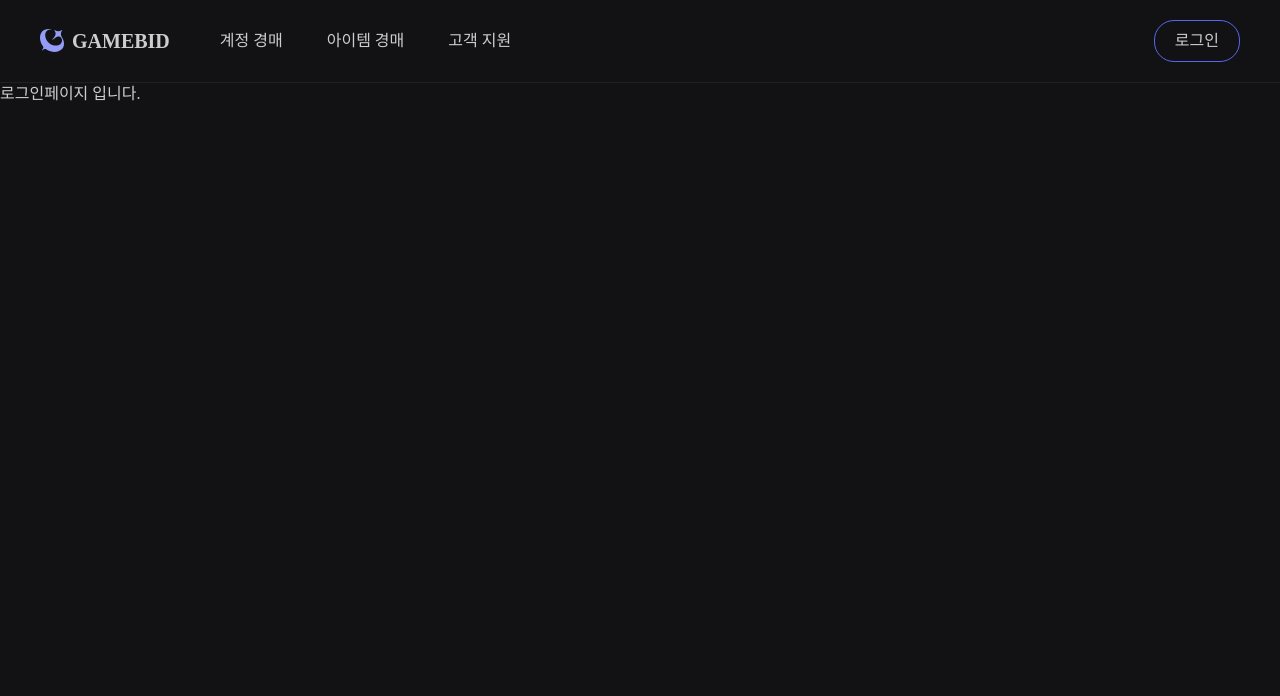
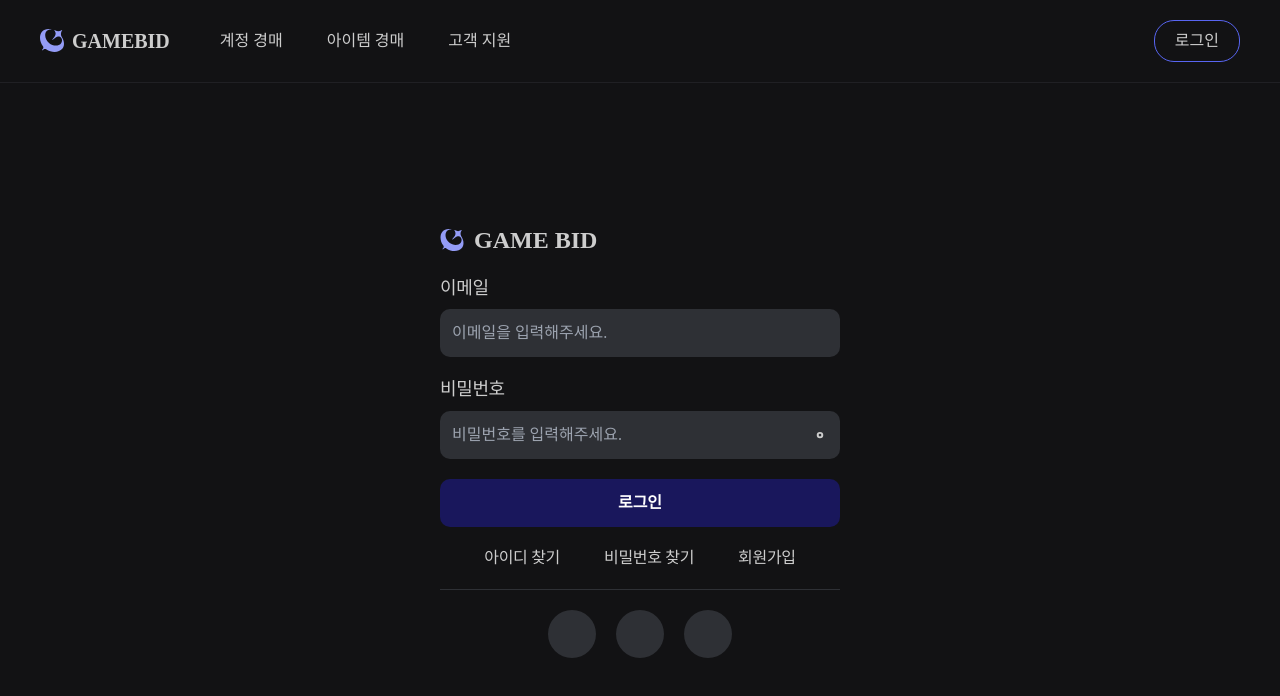
Before and after one commit to wlrnjs/front, a Next.js app: page /login in a window 1280 px wide. Shown: the top 696 px of the page. Built offline with nearby package versions, Linux system fonts and the light colour scheme; a web font is replaced by a local one.

Commit message:
design:login-ui

```diff
--- a/package.json
+++ b/package.json
@@ -16,6 +16,7 @@
     "next": "15.2.4",
     "react": "^19.0.0",
     "react-dom": "^19.0.0",
+    "react-hook-form": "^7.55.0",
     "tailwind-merge": "^3.1.0",
     "zustand": "^5.0.3"
   },
--- a/src/Icons/Constants.tsx
+++ b/src/Icons/Constants.tsx
@@ -1,5 +1,5 @@
 const ICONS = {
-  NEW_SVG: {
+  LOGO_SVG: {
     svgOptions: {
       viewBox: "0 0 24 24",
     },
@@ -10,7 +10,6 @@ const ICONS = {
       />
     ),
   },
-  // 아래 계속 추가
   GNB1: {
     svgOptions: {
       viewBox: "0 0 24 24",
@@ -52,6 +51,39 @@ const ICONS = {
       />
     ),
   },
+  CLOSE_SVG: {
+    svgOptions: {
+      viewBox: "0 0 24 25",
+    },
+    icon: (
+      <>
+        <path
+          d="M16 8.56897L8 16.569"
+          stroke="#CDCDCD"
+          strokeWidth="2"
+          strokeLinecap="round"
+        />
+        <path
+          d="M16 16.569L8 8.56897"
+          stroke="#CDCDCD"
+          strokeWidth="2"
+          strokeLinecap="round"
+        />
+      </>
+    ),
+  },
+  PASSWORD_EYE_SVG: {
+    svgOptions: {
+      viewBox: "0 0 24 25",
+    },
+    icon: (
+      <path
+        d="M14.3999 12.5982C14.3999 13.8879 13.3254 14.9335 11.9999 14.9335C10.6744 14.9335 9.5999 13.8879 9.5999 12.5982C9.5999 11.3084 10.6744 10.2628 11.9999 10.2628C13.3254 10.2628 14.3999 11.3084 14.3999 12.5982Z"
+        stroke="#CDCDCD"
+        strokeWidth="2"
+      />
+    ),
+  },
 };
 
 export type IconList = keyof typeof ICONS;
--- a/src/app/globals.css
+++ b/src/app/globals.css
@@ -9,8 +9,7 @@
 
 @font-face {
   font-family: "Pretendard-Regular";
-  src: url("https://fastly.jsdelivr.net/gh/Project-Noonnu/noonfonts_2107@1.1/Pretendard-Regular.woff")
-    format("woff");
+  src: url("https://fastly.jsdelivr.net/gh/Project-Noonnu/noonfonts_2107@1.1/Pretendard-Regular.woff") format("woff");
   font-weight: 400;
   font-style: normal;
 }
@@ -19,6 +18,10 @@ body {
   font-family: "Pretendard-Regular";
   background-color: var(--gray-800);
   color: var(--gray-50);
+}
+
+*:focus {
+  outline: none;
 }
 
 .absolute-center {
--- a/src/app/login/page.tsx
+++ b/src/app/login/page.tsx
@@ -1,7 +1,41 @@
+import LoginForm from "@/components/login/LoginForm";
+import CustomIcon from "@/Icons";
+import Link from "next/link";
 import React from "react";
 
 const Page = () => {
-  return <div>로그인페이지 입니다.</div>;
+  return (
+    <div className="w-full h-[calc(100vh-82px)] flex flex-col items-center justify-center">
+      <div className="w-[400px] flex flex-col gap-5">
+        <div className="flex items-center gap-[10px]">
+          <CustomIcon icon="LOGO_SVG" className="w-[24px] h-[23px]" />
+          <h1 className="text-2xl font-semibold">GAME BID</h1>
+        </div>
+
+        <LoginForm />
+
+        <div className="w-full flex gap-5 justify-center items-start text-[16px] font-normal leading-[22.4px] tracking-[-0.32px] text-fgGrayDefault">
+          <Link href="/search-id" className="px-3">
+            <p>아이디 찾기</p>
+          </Link>
+          <Link href="/search-pwd" className="px-3">
+            <p>비밀번호 찾기</p>
+          </Link>
+          <Link href="/join" className="px-3">
+            <p>회원가입</p>
+          </Link>
+        </div>
+
+        <hr className="border-fillGrayDefault" />
+
+        <div className="flex gap-5 justify-center">
+          <div className="w-[48px] h-[48px] px-[12.5px] py-[13.4px] rounded-full bg-fillGrayDefault"></div>
+          <div className="w-[48px] h-[48px] px-[12.5px] py-[13.4px] rounded-full bg-fillGrayDefault"></div>
+          <div className="w-[48px] h-[48px] px-[12.5px] py-[13.4px] rounded-full bg-fillGrayDefault"></div>
+        </div>
+      </div>
+    </div>
+  );
 };
 
 export default Page;
--- a/src/app/page.tsx
+++ b/src/app/page.tsx
@@ -5,7 +5,8 @@ const Page = () => {
   return (
     <div className="flex-center h-screen">
       <div className="">
-        <CustomIcon icon="NEW_SVG" className="w-[32px] h-[32px]" /> {/* 예시 */}
+        <CustomIcon icon="LOGO_SVG" className="w-[32px] h-[32px]" />{" "}
+        {/* 예시 */}
       </div>
     </div>
   );
--- a/src/components/layout/Header.tsx
+++ b/src/components/layout/Header.tsx
@@ -13,7 +13,7 @@ const Header = () => {
             href={"/"}
             className="flex items-center gap-[0.5rem] cursor-pointer"
           >
-            <CustomIcon icon="NEW_SVG" className="w-[1.5rem] h-[1.5rem]" />
+            <CustomIcon icon="LOGO_SVG" className="w-[1.5rem] h-[1.5rem]" />
             <p className="text-[1.25rem] font-bold uppercase">GameBid</p>
           </Link>
           <ul className="flex items-center gap-[2.75rem]">
--- /dev/null
+++ b/src/components/login/LoginForm.tsx
@@ -0,0 +1,142 @@
+"use client";
+
+import { cn } from "@/_utils/clsx";
+import CustomIcon from "@/Icons";
+import React, { useState } from "react";
+import { useForm } from "react-hook-form";
+
+interface LoginFormData {
+  email: string;
+  password: string;
+}
+
+const LoginForm = () => {
+  const {
+    register,
+    handleSubmit,
+    formState: { errors, isValid },
+    watch,
+    setValue,
+  } = useForm<LoginFormData>({
+    defaultValues: {
+      email: "",
+      password: "",
+    },
+    mode: "onChange",
+  });
+
+  const emailValue = watch("email");
+  const [showPassword, setShowPassword] = useState(false);
+
+  const onSubmit = (data: LoginFormData) => {
+    console.log("Login:", data);
+  };
+
+  const clearEmail = () => {
+    setValue("email", "", { shouldValidate: true });
+  };
+
+  const togglePasswordVisibility = () => {
+    setShowPassword(!showPassword);
+  };
+
+  return (
+    <>
+      <form onSubmit={handleSubmit(onSubmit)} className="flex flex-col gap-5">
+        {/* 이메일 입력 필드 */}
+        <div className="flex flex-col gap-2">
+          <label
+            htmlFor="email"
+            className="text-[18px] font-normal leading-[25.2px] tracking-[-0.36px] text-fgGrayDefault"
+          >
+            이메일
+          </label>
+          <div className="relative">
+            <input
+              id="email"
+              type="email"
+              {...register("email", {
+                required: "이메일을 입력해주세요.",
+              })}
+              className={cn(
+                "w-full h-[48px] px-3 rounded-[10px] bg-fillGrayDefault focus:border focus:border-borderPrimary",
+                errors.email ? "border-[#F0424B]" : "border-borderDefault",
+                emailValue && "pr-10" // 버튼 공간 확보
+              )}
+              placeholder="이메일을 입력해주세요."
+            />
+            {emailValue && (
+              <button
+                type="button"
+                onClick={clearEmail}
+                className="absolute right-2 top-1/2 transform -translate-y-1/2"
+              >
+                <CustomIcon icon="CLOSE_SVG" className="w-[24px] h-[23px]" />
+              </button>
+            )}
+          </div>
+        </div>
+
+        {/* 비밀번호 입력 필드 */}
+        <div className="flex flex-col gap-2">
+          <label
+            htmlFor="password"
+            className="text-[18px] font-normal leading-[25.2px] tracking-[-0.36px] text-fgGrayDefault"
+          >
+            비밀번호
+          </label>
+          <div className="relative">
+            <input
+              id="password"
+              type={showPassword ? "text" : "password"}
+              {...register("password", {
+                required: "비밀번호를 입력해주세요.",
+                minLength: {
+                  value: 6,
+                  message: "비밀번호는 최소 6자 이상이어야 합니다.",
+                },
+              })}
+              className={cn(
+                "w-full h-[48px] px-3 rounded-[10px] bg-fillGrayDefault focus:border focus:border-borderPrimary",
+                errors.password ? "border-[#F0424B]" : "border-borderDefault",
+                "pr-10"
+              )}
+              placeholder="비밀번호를 입력해주세요."
+            />
+            <button
+              type="button"
+              onClick={togglePasswordVisibility}
+              className="absolute right-2 top-1/2 transform -translate-y-1/2"
+            >
+              <CustomIcon
+                icon="PASSWORD_EYE_SVG"
+                className="w-[24px] h-[24px]"
+              />
+            </button>
+          </div>
+          {errors.password && (
+            <p className="mt-1 text-sm text-red-500">
+              {errors.password.message}
+            </p>
+          )}
+        </div>
+
+        {/* 로그인 버튼 */}
+        <button
+          type="submit"
+          disabled={!isValid}
+          className={cn(
+            "w-full h-[48px] px-3 rounded-[10px] font-semibold text-white transition-colors duration-200",
+            isValid
+              ? "bg-fillPrimaryDefault"
+              : "bg-fillPrimaryDisabled cursor-not-allowed"
+          )}
+        >
+          로그인
+        </button>
+      </form>
+    </>
+  );
+};
+
+export default LoginForm;
```
Also changed, not shown: src/components/login/Test.tsx (deleted), 1 other file (tests, documents, lock files or other folders).
